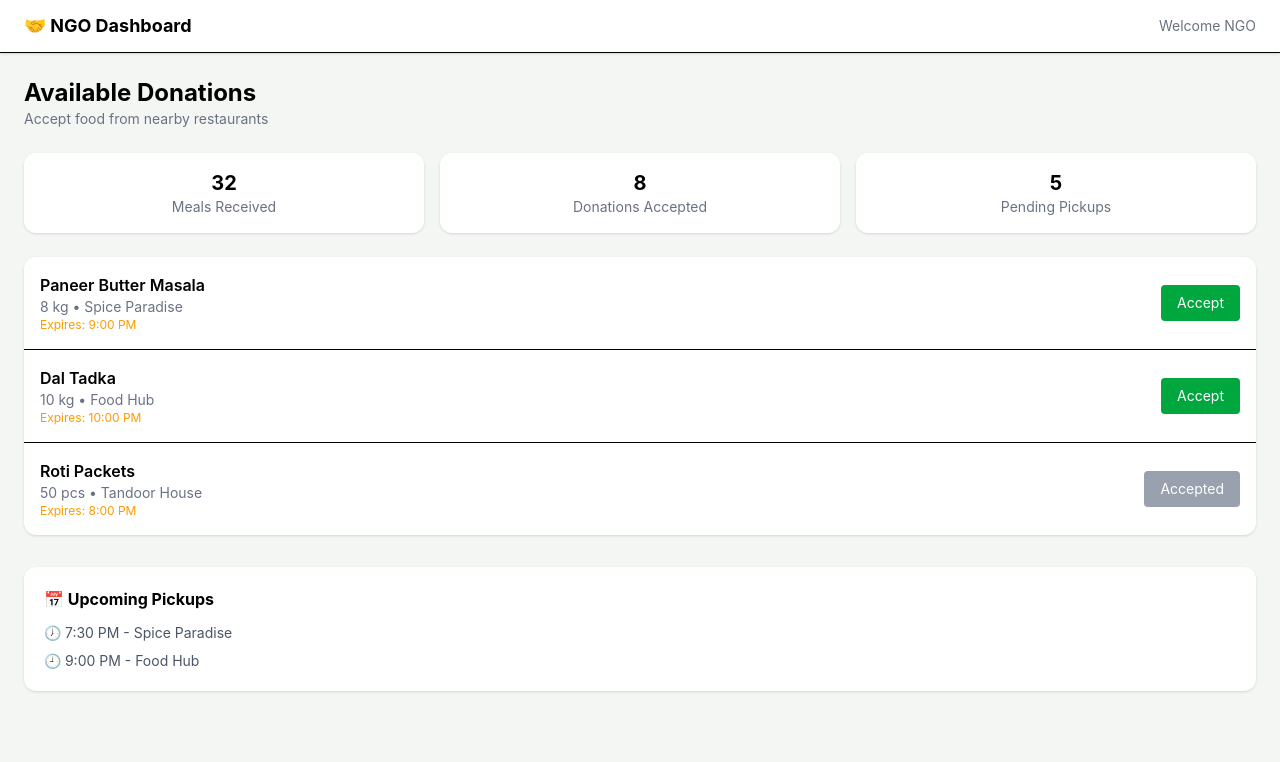
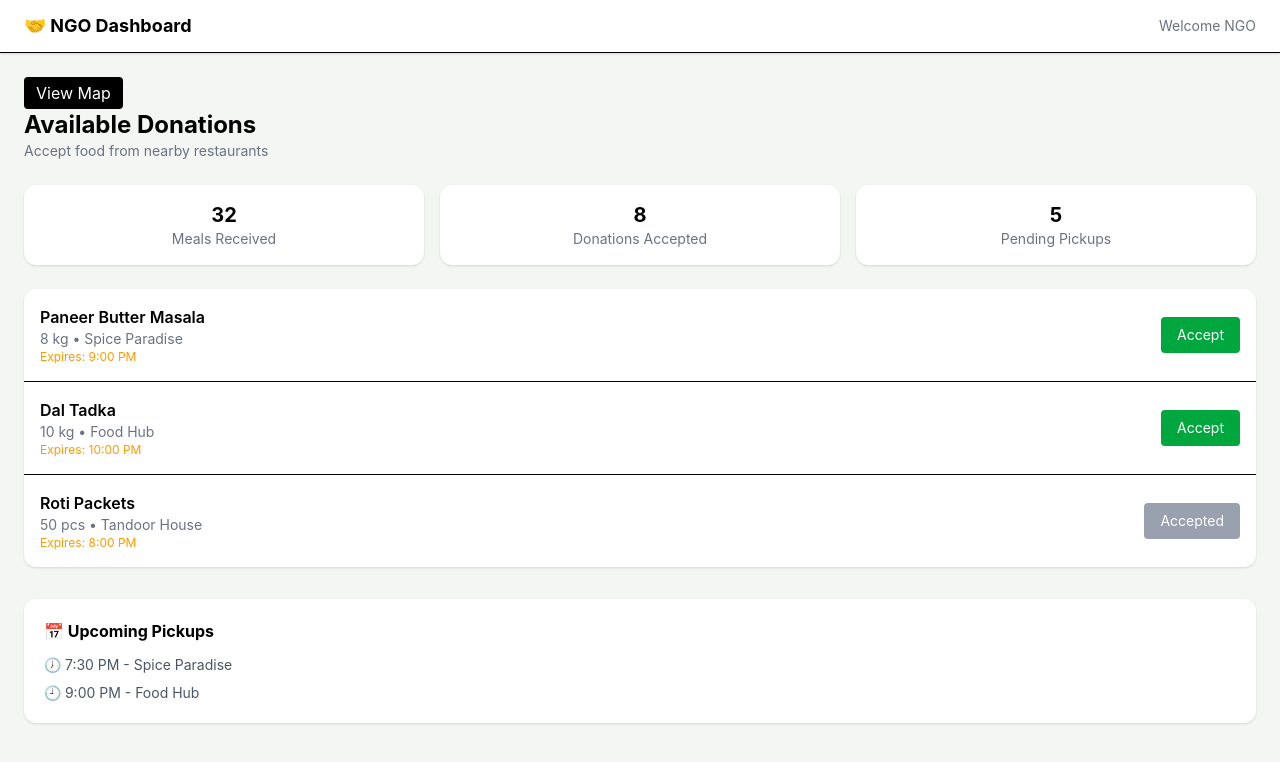
Before and after one commit to Mahima-Koul/food-rescue-platform, a React (Vite) app in the folder frontend/: page /ngo-dashboard in a window 1280 px wide. Shown: the top 762 px of the page. Built offline with nearby package versions, Linux system fonts and the light colour scheme.

Commit message:
just a map

```diff
--- a/frontend/package.json
+++ b/frontend/package.json
@@ -12,9 +12,11 @@
   "dependencies": {
     "@tailwindcss/vite": "^4.2.2",
     "firebase": "^12.11.0",
+    "leaflet": "^1.9.4",
     "lucide-react": "^1.7.0",
     "react": "^19.2.4",
     "react-dom": "^19.2.4",
+    "react-leaflet": "^5.0.0",
     "react-router-dom": "^7.13.2"
   },
   "devDependencies": {
--- a/frontend/src/App.jsx
+++ b/frontend/src/App.jsx
@@ -8,6 +8,9 @@ import Home from "./pages/Home";
 import AddDonation from "./pages/AddDonation";
 import ContactUs from "./pages/ContactUs";
 import OurVision from "./pages/OurVision";
+import NgoMap from "./pages/NgoMap";
+import { onAuthStateChanged } from "firebase/auth";
+
 
 function AppContent() {
   const location = useLocation();
@@ -23,6 +26,7 @@ function AppContent() {
         <Route path="/signup" element={<Signup />} />
         <Route path="/restaurant-dashboard" element={<RestaurantDashboard />} />
         <Route path="/ngo-dashboard" element={<NGODashboard />} />
+        <Route path="/ngo-map" element={<NgoMap />} />
         <Route path="/add-donation" element={<AddDonation />} />
         <Route path="/contact-us" element={<ContactUs />} />
         <Route path="/our-vision" element={<OurVision />} />
--- a/frontend/src/pages/NGODashboard.jsx
+++ b/frontend/src/pages/NGODashboard.jsx
@@ -8,6 +8,7 @@ const donations = [
 
 export default function NGODashboard() {
   const [data, setData] = useState(donations);
+
 
   const handleAccept = (id) => {
     setData(
@@ -24,9 +25,16 @@ export default function NGODashboard() {
       <nav className="bg-white border-b shadow-sm px-6 py-3 flex justify-between items-center">
         <h1 className="font-bold text-lg">🤝 NGO Dashboard</h1>
         <div className="text-sm text-gray-500">Welcome NGO</div>
+
       </nav>
 
       <main className="max-w-7xl mx-auto p-6">
+        <button
+  onClick={() => window.location.href = "/ngo-map"}
+  className="bg-black text-white px-3 py-1 rounded"
+>
+  View Map
+</button>
 
         {/* Header */}
         <div className="mb-6">
--- /dev/null
+++ b/frontend/src/pages/NgoMap.jsx
@@ -0,0 +1,20 @@
+import { MapContainer, TileLayer } from "react-leaflet";
+import "leaflet/dist/leaflet.css";
+
+function NgoMap() {
+  return (
+    <div style={{ height: "100vh", width: "100%" }}>
+      <MapContainer
+        center={[12.9716, 77.5946]}
+        zoom={13}
+        style={{ height: "100%", width: "100%" }}
+      >
+        <TileLayer
+          url="https://{s}.tile.openstreetmap.org/{z}/{x}/{y}.png"
+        />
+      </MapContainer>
+    </div>
+  );
+}
+
+export default NgoMap;
```
Also changed, not shown: 1 other file (tests, documents, lock files or other folders).
